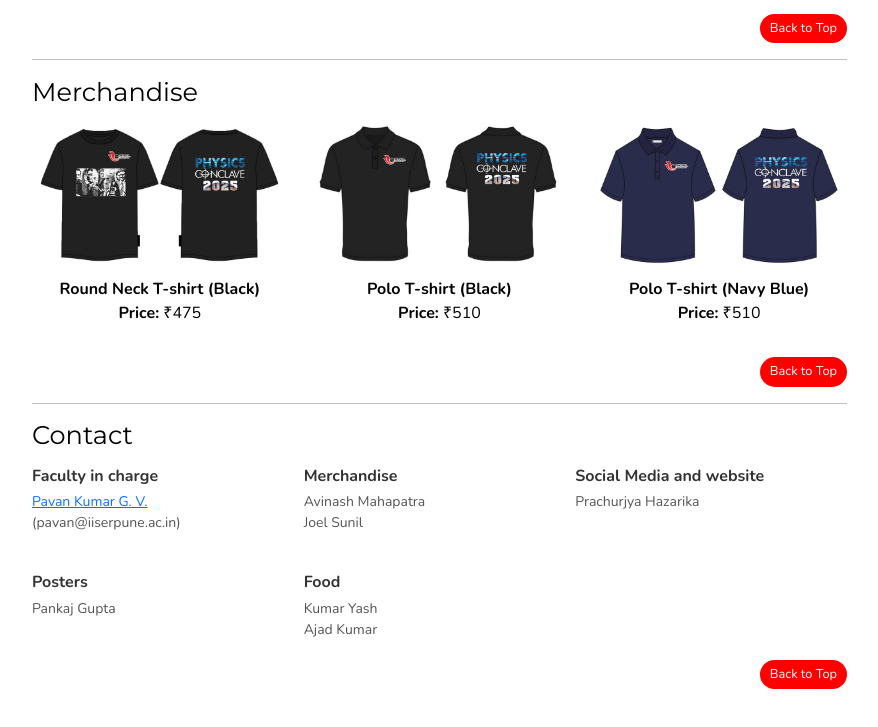
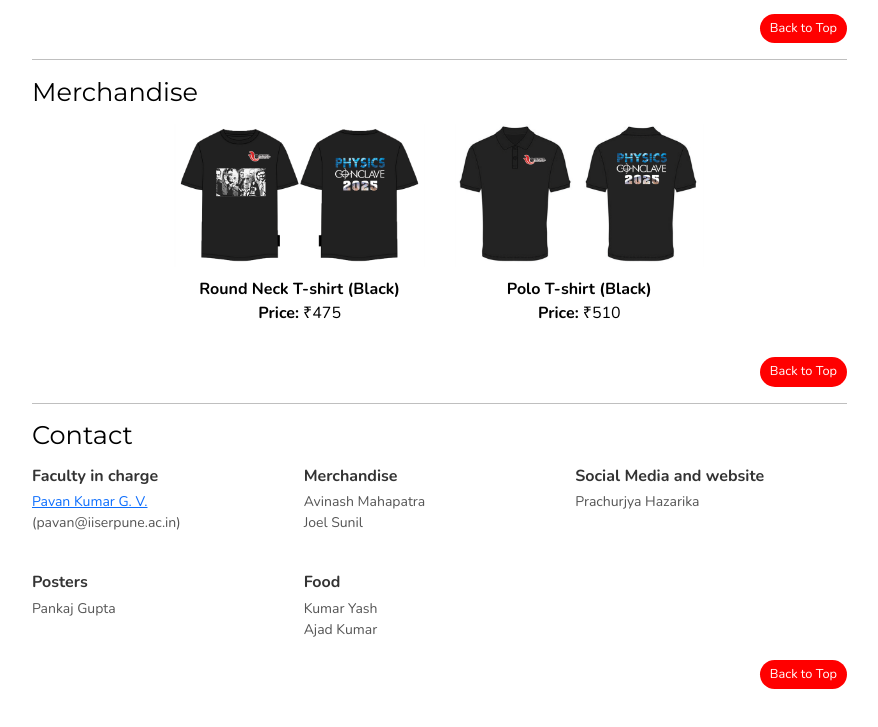
Before and after one commit to iiserp-phy-conclave-2025/iiserp-phy-conclave-2025.github.io, a plain HTML site: page index.html in a window 1280 px wide. Shown: the part 1826-2553 px from the top of the page, without its empty margins (343-1221 px from the left). Drawn offline with nearby package versions, Linux system fonts and the light colour scheme.

Commit message:
blue polo shirt removed

```diff
--- a/index.html
+++ b/index.html
@@ -347,7 +347,7 @@
           <hr style="margin: 2% 0" />
           <h2 id="merch">Merchandise</h2>
 
-          <div class="row text-center">
+          <div class="row text-center justify-content-center">
             <div class="col-md-4 col-12 mb-3">
               <img src="/images/shirt1.png" class="img-fluid merchandise" alt="Round Neck T-shirt" data-bs-toggle="modal" data-bs-target="#modalShirt1" />
               <p>
@@ -360,14 +360,6 @@
               <img src="/images/shirt2.png" class="img-fluid merchandise" alt="Black Polo T-shirt" data-bs-toggle="modal" data-bs-target="#modalShirt2" />
               <p>
                 <strong>Polo T-shirt (Black)</strong> <br />
-                <strong>Price:</strong> ₹510
-              </p>
-            </div>
-
-            <div class="col-md-4 col-12 mb-3">
-              <img src="/images/shirt3.png" class="img-fluid merchandise" alt="Navy Blue Polo T-shirt" data-bs-toggle="modal" data-bs-target="#modalShirt3" />
-              <p>
-                <strong>Polo T-shirt (Navy Blue)</strong> <br />
                 <strong>Price:</strong> ₹510
               </p>
             </div>
@@ -397,21 +389,6 @@
                 </div>
                 <div class="modal-body text-center">
                   <img src="/images/shirt2.png" class="img-fluid" alt="Black Polo T-shirt" />
-                  <h3><strong>Price:</strong> ₹510</h3>
-                </div>
-              </div>
-            </div>
-          </div>
-
-          <div class="modal fade" id="modalShirt3" tabindex="-1" aria-hidden="true">
-            <div class="modal-dialog modal-lg">
-              <div class="modal-content">
-                <div class="modal-header">
-                  <h5 class="modal-title">Polo T-shirt (Navy Blue)</h5>
-                  <button type="button" class="btn-close" data-bs-dismiss="modal" aria-label="Close"></button>
-                </div>
-                <div class="modal-body text-center">
-                  <img src="/images/shirt3.png" class="img-fluid" alt="Navy Blue Polo T-shirt" />
                   <h3><strong>Price:</strong> ₹510</h3>
                 </div>
               </div>
```
